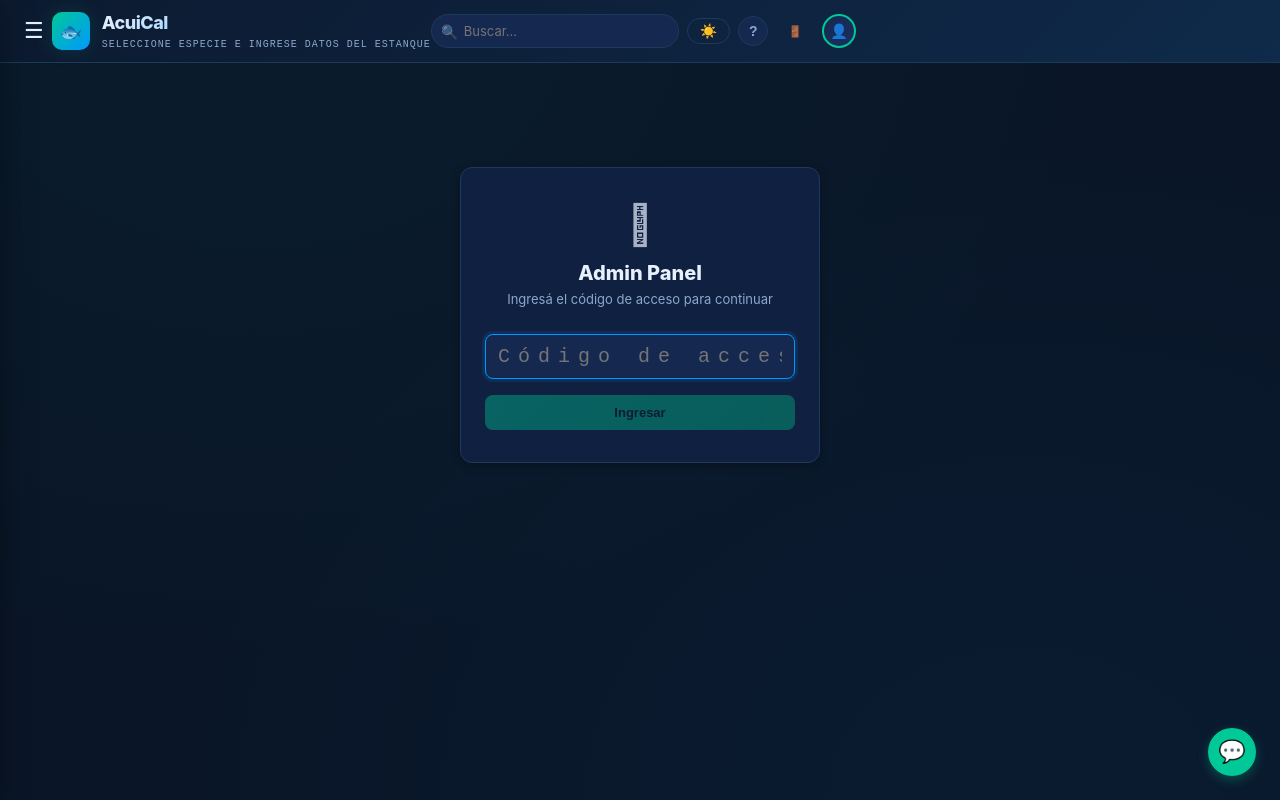
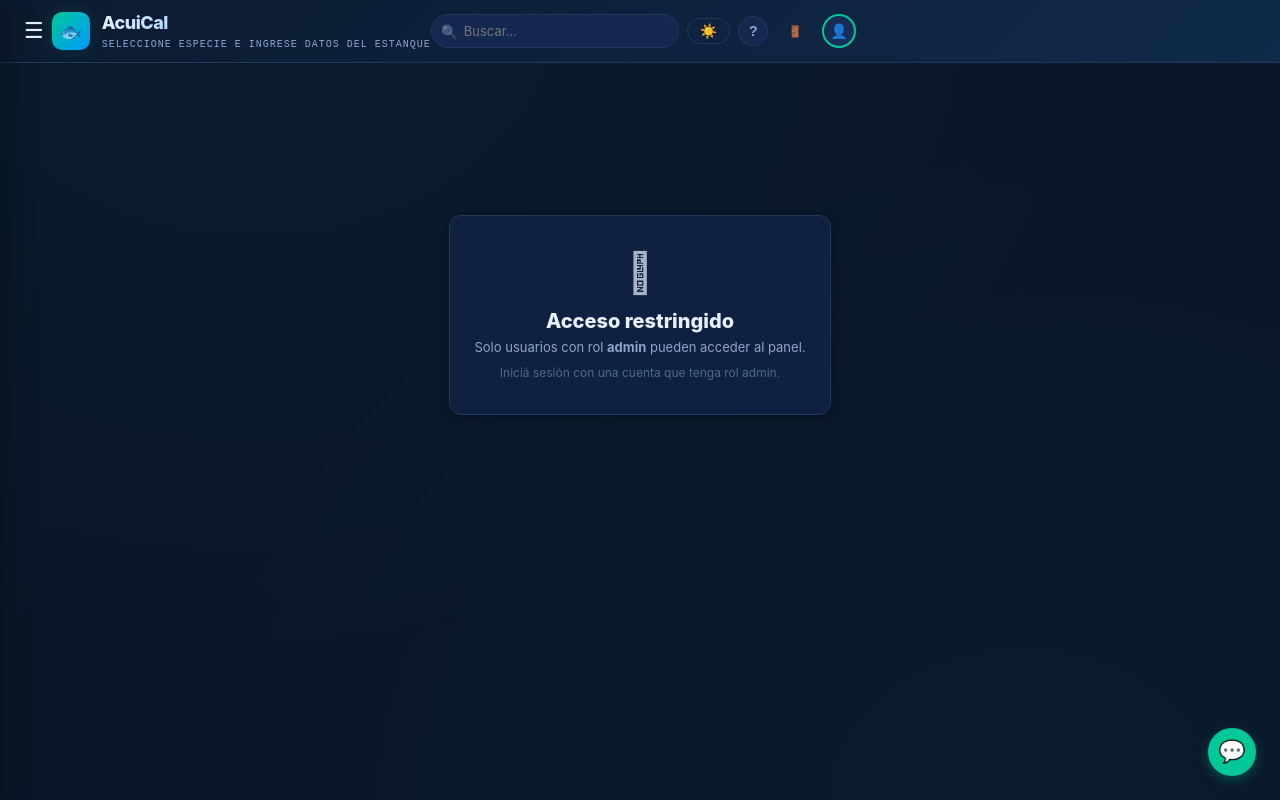
Before and after one commit to acuicolasvientoenpopa-coder/acuacal21, a React (Vite) app: page /admin in a window 1280 px wide. Built offline with nearby package versions, Linux system fonts and the light colour scheme.

Commit message:
fix: admin panel requiere rol admin (backend + frontend), no owner email

```diff
--- a/src/pages/Admin.tsx
+++ b/src/pages/Admin.tsx
@@ -71,7 +71,7 @@ function ServiceDot({ status }: { status: "checking" | "ok" | "error" }) {
 }
 
 export default function Admin() {
-  const { token } = useAuth();
+  const { user, token, rol } = useAuth();
   const [pin, setPin] = useState("");
   const [unlocked, setUnlocked] = useState(() => localStorage.getItem("acuical_admin_unlocked") === "1");
   const [tab, setTab] = useState<Tab>("overview");
@@ -183,6 +183,23 @@ export default function Admin() {
     }
     return (total / 1024).toFixed(1);
   })();
+
+  if (!user || rol !== "admin") {
+    return (
+      <div style={{ display: "flex", alignItems: "center", justifyContent: "center", minHeight: "60vh" }}>
+        <div className="card" style={{ maxWidth: 400, width: "100%", textAlign: "center", padding: "32px 24px" }}>
+          <div style={{ fontSize: 40, marginBottom: 12, opacity: 0.7 }}>{String.fromCharCode(0x1F6AB)}</div>
+          <h3 style={{ fontSize: 20, fontWeight: 800, marginBottom: 4 }}>Acceso restringido</h3>
+          <p style={{ fontSize: 13, color: "var(--text2)", marginBottom: 6 }}>
+            Solo usuarios con rol <strong>admin</strong> pueden acceder al panel.
+          </p>
+          <p style={{ fontSize: 12, color: "var(--text3)" }}>
+            {!user ? "Iniciá sesión con una cuenta que tenga rol admin." : "Tu rol actual no tiene permisos de administración."}
+          </p>
+        </div>
+      </div>
+    );
+  }
 
   if (!unlocked) {
     return (
```
Also changed, not shown: 1 other file (tests, documents, lock files or other folders).
